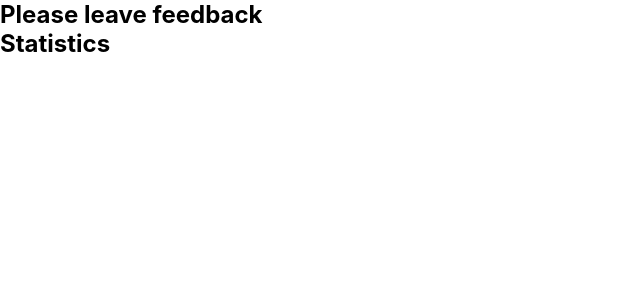
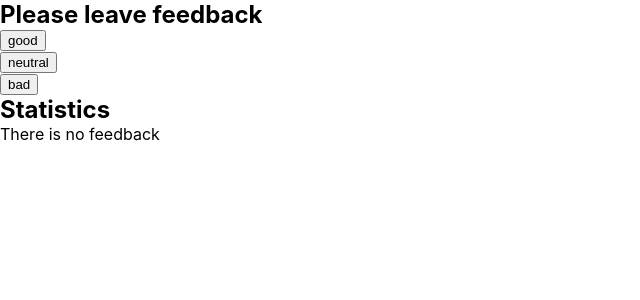
Before and after one commit to OliaMedinska/goit-react-hw-02-feedback, a React (Create React App) app: page / in a window 1280 px wide. Shown: the top 300 px of the page, without its empty margins (0-640 px from the left). Built offline with nearby package versions, Linux system fonts and the light colour scheme.

Commit message:
new update

```diff
--- a/src/components/App.jsx
+++ b/src/components/App.jsx
@@ -1,4 +1,3 @@
-
 import React, { Component } from "react";
 import Section from "./Section/Section";
 import Feedback from "./Feedback/Feedback";
@@ -44,8 +43,8 @@ class App extends Component {
               good={good}
               neutral={neutral}
               bad={bad}
-              total={this.countTotalFeedback}
-              positiveFeedback={`${this.countPositiveFeedback}%`}
+              total={this.countTotalFeedback()}
+              positiveFeedback={`${this.countPositiveFeedback()}%`}
           />
           }
         </Section>
--- a/src/components/Feedback/Feedback.jsx
+++ b/src/components/Feedback/Feedback.jsx
@@ -2,17 +2,19 @@ import PropTypes from 'prop-types';
 import './Feedback.css';
 
 const Feedback = ({ onLeaveFeedback, options }) => {
+    const optionsKeys = Object.keys(options);
+
     return (
          <ul className='feedback-list'>
-            {options.map((option) =>
-                    <li key={option}>
+            {optionsKeys.map((option) =>
+                    (<li key={option}>
                         <button
                             type='button'
                             className='feedback-button'
                             onClick={() => onLeaveFeedback(option)}>
                             {option}
                         </button>
-                    </li>
+                    </li>)
             )}
         </ul>
     )
--- a/src/components/Section/Section.jsx
+++ b/src/components/Section/Section.jsx
@@ -1,14 +1,16 @@
 import PropTypes from 'prop-types';
 import './Section.css';
 
-const Section = ({ title }) => (
+const Section = ({ title, children }) => (
     <section className='section'>
         <h2 className='section-heading'>{title}</h2>
+        {children}
     </section>
 );
 
 Section.propTypes = {
-    title: PropTypes.string.isRequired
+    title: PropTypes.string.isRequired,
+    children: PropTypes.element.isRequired
 };
 
 export default Section;
```
